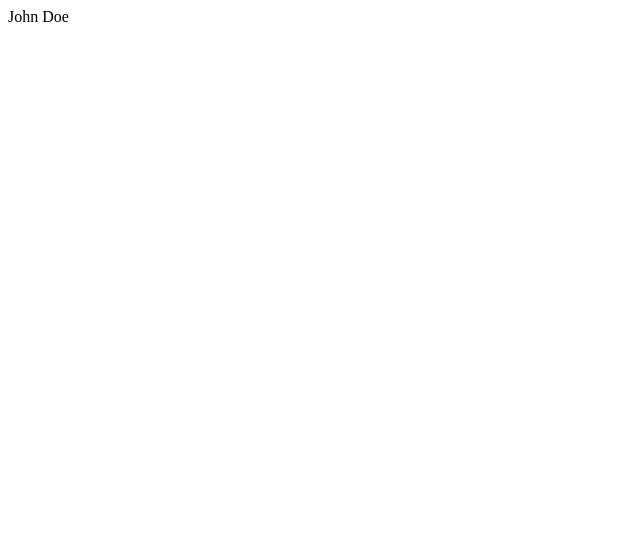
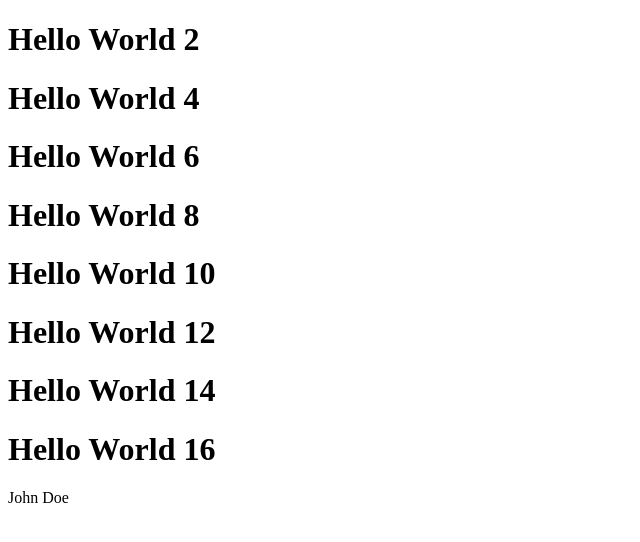
Before and after one commit to iabur/react-app, a React (Vite) app: page / in a window 1280 px wide. Shown: the top 542 px of the page, without its empty margins (0-640 px from the left). Built offline with nearby package versions, Linux system fonts and the light colour scheme.

Commit message:
Add Message component to App; implement counter functionality in Message component

```diff
--- a/src/App.tsx
+++ b/src/App.tsx
@@ -1,4 +1,6 @@
 import { useState } from "react";
+import Message from "./Message";
+
 function App() {
   const [persion, setPersion] = useState({
     firstName: "John",
@@ -8,6 +10,14 @@ function App() {
 
   return (
     <div>
+      <Message />
+      <Message />
+      <Message />
+      <Message />
+      <Message />
+      <Message />
+      <Message />
+      <Message />
       {persion.firstName} {persion.lastName}
     </div>
   );
--- a/src/Message.tsx
+++ b/src/Message.tsx
@@ -1,6 +1,8 @@
-//function component
+let coutn = 0;
+
 function Message() {
-  return <h1>Hello World</h1>;
+  coutn++;
+  return <h1>Hello World {coutn}</h1>;
 }
 
 export default Message;
```
